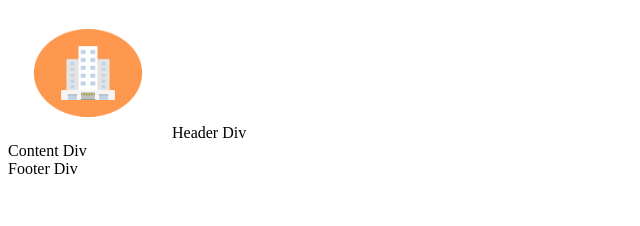
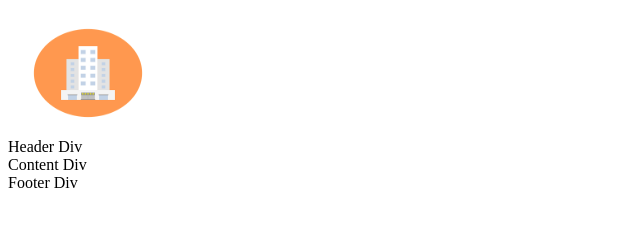
Before and after one commit to SiddheshPathak003/Hotel_Booking_Website_Starter_Code, a plain HTML site: page index.html in a window 1280 px wide. Shown: the whole page, without its empty margins (0-640 px from the left). Drawn offline with Linux system fonts and the light colour scheme.

Commit message:
Checkpoint 1

```diff
--- a/index.html
+++ b/index.html
@@ -5,12 +5,11 @@
 	<body>
 		<header>
 			<img src="assests/images/logo.png" alt="logo" width="160" height="130">
-			Header Div
+
 		</header>
+		<div>	Header Div</div>
+		<div>Content Div</div>
+		<div>Footer Div</div>
+	</body>
 
-Content Div
-	</body>
-	<footer>
-		Footer Div
-	</footer>
 </html>
```
